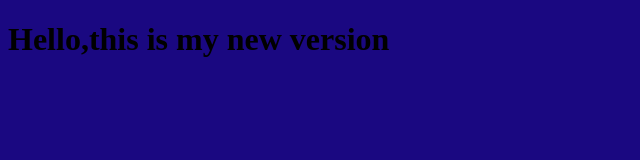
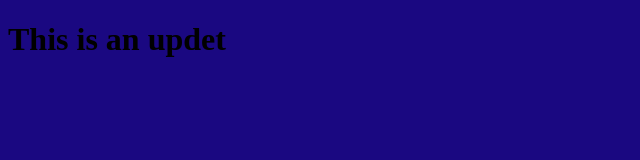
Before and after one commit to soumyahube/myfirstproject, a plain HTML site: page index.html in a window 1280 px wide. Shown: the whole page, without its empty margins (0-640 px from the left). Drawn offline with Linux system fonts and the light colour scheme.

Commit message:
edit the html file

```diff
--- a/index.html
+++ b/index.html
@@ -7,7 +7,7 @@
     <link rel="stylesheet" href="sstyle.css">
 </head>
 <body>
-    <h1> Hello,this is my new version </h1>
+    <h1> This is an updet </h1>
   <script src="app.js"></script>
 </body>
 </html>
```
